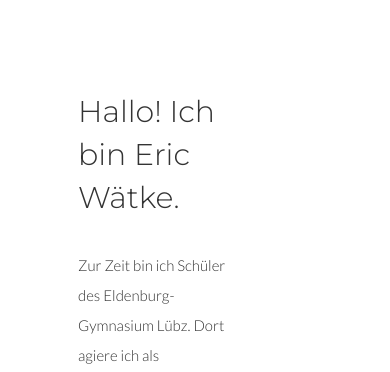
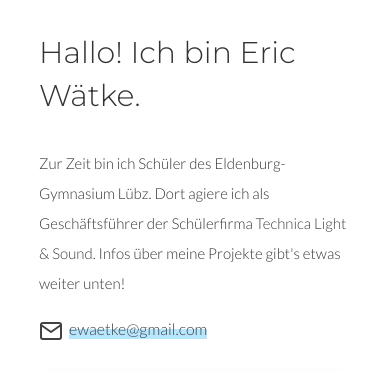
Before and after one commit to Thaiten/thaiten.github.io, a PHP site: page / in a window 390 px wide. Shown: the top 372 px of the page. Run offline with PHP 8.4, Linux system fonts and the light colour scheme.

Commit message:
Responsive Changes

```diff
--- a/resources/css/style.css
+++ b/resources/css/style.css
@@ -123,4 +123,8 @@ a.text:hover:before {
 		grid-column-end: 3;
 		text-decoration: none;
 	}
+	.infos{
+		width: 80%;
+		padding: 0;
+	}
 }
```
